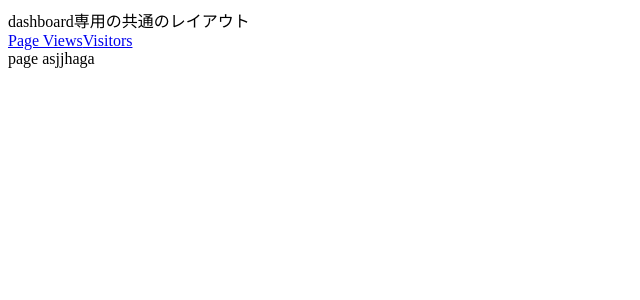
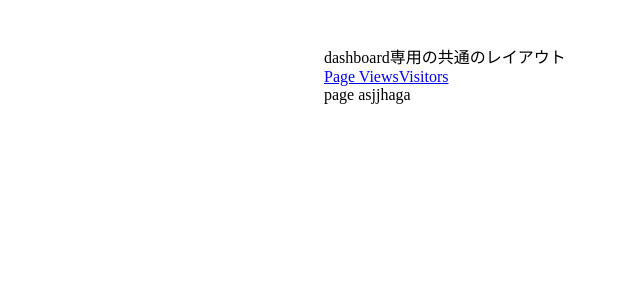
Before and after one commit to yuunull/nextjs-solo-reading-group, a Next.js app: page /dashboard in a window 1280 px wide. Shown: the top 300 px of the page, without its empty margins (0-640 px from the left). Built offline with nearby package versions, Linux system fonts and the light colour scheme.

Commit message:
feat:CSS Modules and Global Styles

```diff
--- a/src/app/dashboard/layout.tsx
+++ b/src/app/dashboard/layout.tsx
@@ -1,3 +1,5 @@
+import styles from "./styles.module.css";
+
 export default function DashboardLayout({
   children,
   analytics,
@@ -6,7 +8,7 @@ export default function DashboardLayout({
   analytics: React.ReactNode;
 }) {
   return (
-    <section>
+    <section className={styles.dashboard}>
       <div>dashboard専用の共通のレイアウト</div>
       <nav></nav>
 
--- /dev/null
+++ b/src/app/dashboard/styles.module.css
@@ -0,0 +1,3 @@
+.dashboard {
+  padding: 24px;
+}
--- /dev/null
+++ b/src/app/global.css
@@ -0,0 +1,5 @@
+body {
+  padding: 20px 20px 60px;
+  max-width: 680px;
+  margin: 0 auto;
+}
--- a/src/app/layout.tsx
+++ b/src/app/layout.tsx
@@ -1,3 +1,5 @@
+import "./global.css";
+
 export default function RootLayout({
   children,
 }: {
```
